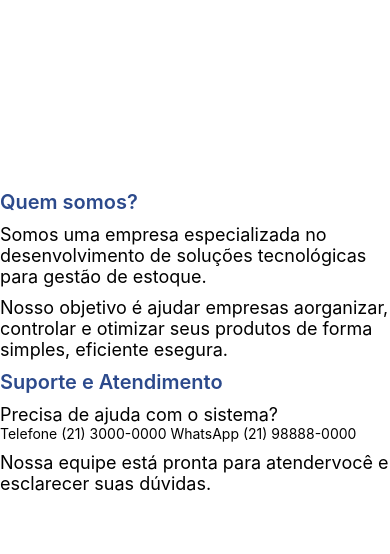
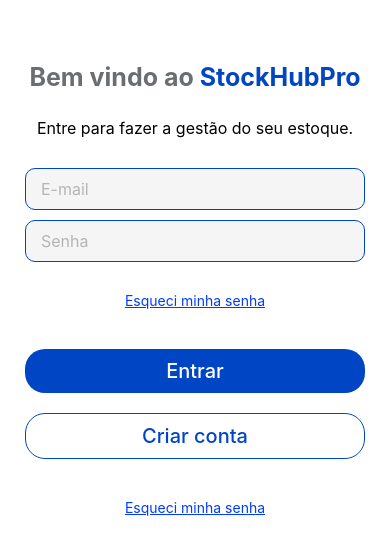
Before and after one commit to juliodev145/StockHubPro_Mobile_ReactNative, a React Native app: screen / in a window 390 px wide. Shown: the top 554 px of the page. Built offline with nearby package versions, Linux system fonts and the light colour scheme.

Commit message:
Changes to the button, header, and InfoScreen + LoginScreen

```diff
--- a/App.js
+++ b/App.js
@@ -1,8 +1,8 @@
-//import LoginScreen from "./src/App/screens/LoginScreen";
+import LoginScreen from "./src/App/screens/LoginScreen";
 
-import InfoScreen from "./src/App/screens/InfoScreen";
+//import InfoScreen from "./src/App/screens/InfoScreen";
 
 export default function App(){
-  //return <LoginScreen/>
-  return <InfoScreen/>
+  return <LoginScreen/>
+  //return <InfoScreen/>
 }
--- a/package.json
+++ b/package.json
@@ -8,6 +8,7 @@
     "react": "19.2.3",
     "react-dom": "19.2.3",
     "react-native": "0.86.3",
+    "react-native-safe-area-context": "~5.7.0",
     "react-native-web": "^0.21.2"
   },
   "scripts": {
--- a/src/App/components/Button.jsx
+++ b/src/App/components/Button.jsx
@@ -1,12 +1,14 @@
 import { Pressable, Text, StyleSheet } from "react-native";
 
-const BG_BUTTON = '#3CA7FF';
-const TEXT_PRIMARY = '#FFFFFF';
+const BG_BUTTON = "#0045C4";
+const TEXT_PRIMARY = "#FFFFFF";
 
-export default function Button({    //props - properties
+export default function Button({
     textButton = "Entrar",
     backgroundColor = BG_BUTTON,
     textColor = TEXT_PRIMARY,
+    borderColor = BG_BUTTON,
+    borderWidth = 0,
     borderRadius = 20,
     onPress
 }) {
@@ -16,6 +18,8 @@
                 styles.button,
                 {
                     backgroundColor: backgroundColor,
+                    borderColor: borderColor,
+                    borderWidth: borderWidth,
                     borderRadius: borderRadius
                 }
             ]}
@@ -30,13 +34,14 @@
 
 const styles = StyleSheet.create({
     button: {
-        marginHorizontal: 20,
+        marginHorizontal: 25,
         marginVertical: 10,
     },
 
     title: {
         textAlign: "center",
-        marginVertical: 2,
-        paddingVertical: 7,
+        paddingVertical: 10,
+        fontSize: 20,
+        fontWeight: "500",
     }
 });
--- a/src/App/components/LabeledInput.jsx
+++ b/src/App/components/LabeledInput.jsx
@@ -1,36 +1,35 @@
 import { StyleSheet, Text, TextInput, View } from "react-native";
 
 const INPUT_BG = "#f5f5f5";
-const INPUT_BORDER = "#3CA7FF";
+const INPUT_BORDER = "#0045C4";
 const LABEL_COLOR = "#000000";
 
-export default function LabeledInput({label}){
+export default function LabeledInput({label, placeholder}){
     return(
-        <View>
-            <Text>
-                {label}
-            </Text>
+        <View style={styles.container}>
+
             <TextInput
+                style={styles.input}
                 placeholderTextColor="#B5B5B5"
+                placeholder={placeholder}
             />
+
         </View>
     )
 }
 
 const styles = StyleSheet.create({
-    label:{
-        marginBottom: 6,
-        color: LABEL_COLOR,
-        fontSize: 14,
-        fontWeight: 600,
+    container:{
+        marginHorizontal: 25,
+        marginTop: 10,
     },
     input:{
         backgroundColor: INPUT_BG,
         borderRadius: 10,
         borderColor: INPUT_BORDER,
         borderWidth: 1,
-        fontSize: 14,
-        paddingHorizontal: 10,
-        paddingVertical: 12,
+        paddingVertical: 10,
+        paddingHorizontal: 15,
+        fontSize: 16,
     },
 })
--- a/src/App/screens/InfoScreen.jsx
+++ b/src/App/screens/InfoScreen.jsx
@@ -1,10 +1,17 @@
 import { StyleSheet, Text, View } from "react-native";
+import Header from "../components/Header";
 
 const COLOR_TITLE = "#2C4A8C";
 
 export default function InfoScreen() {
     return(
         <View style={styles.container}>
+
+            <Header/>
+
+            <View style={styles.content}>
+
+                {/**Icone */}
 
                 <View>
                     <Text style={styles.title}>
@@ -18,9 +25,7 @@
                     <Text style={styles.text}>
                         Nosso objetivo é ajudar empresas aorganizar, controlar e otimizar seus produtos de forma simples, eficiente esegura.
                     </Text>
-            </View>
 
-            <View>
                     <Text style={styles.title}>
                         Suporte e Atendimento
                     </Text>
@@ -29,10 +34,11 @@
                         Precisa de ajuda com o sistema?
                     </Text>
 
-                <Text>
-                    Telefone
-                    (21) 3000-0000
-                    WhatsApp
+                    <Text style={styles.text}>
+                        Telefone {"\n"}
+                        (21) 3000-0000 {"\n"}
+                        {"\n"}
+                        WhatsApp {"\n"}
                         (21) 98888-0000
                     </Text>
 
@@ -41,6 +47,10 @@
                     </Text>
 
                 </View>
+
+            </View>
+
+            {/**Navegação */}
 
         </View>
     )
@@ -53,12 +63,15 @@
         fontWeight: 600,
         marginTop: 10,
     },
+    content:{
+        paddingHorizontal: 25,
+        paddingVertical: 30,
+    },
     text:{
-        fontSize:18,
+        fontSize: 16,
         marginTop: 10,
     },
     container:{
         flex: 1,
-        marginTop: 180,
     },
 })
--- a/src/App/screens/LoginScreen.jsx
+++ b/src/App/screens/LoginScreen.jsx
@@ -1,34 +1,66 @@
 // Componente de tela
 import { View, Text, StyleSheet, TextInput } from "react-native";
 import Button from "../components/Button"
+import LabeledInput from "../components/LabeledInput";
+import { StatusBar } from "react-native";
 
-const INPUT_BORDER = "#3CA7FF";
+const INPUT_BORDER = "#0045C4";
 const LINK_COLOR = "#003CFF";
+
+const BG_COLOR = "#0045C4";
 
 export default function LoginScreen() {
   return (
+
     <View style={styles.container}>
+
+      <StatusBar
+        barStyle="light-content"    //statusbar claro
+        backgroundColor={BG_COLOR}
+        translucent={false}         //statusbar transparente
+      />
+
       <Text style = {styles.title}>
-        Bem vindo ao StockHubPro
+          Bem vindo ao{" "}
+          <Text style={styles.brand}>
+            StockHubPro
+          </Text>
       </Text>
+
       <Text style={styles.subTitle}>
         Entre para fazer a gestão do seu estoque.
       </Text>
-      <TextInput style={styles.input}
-        placeholder="E-mail"
-      />
-      <TextInput style={styles.input}
+
+        <LabeledInput
+          placeholder="E-mail"
+        />
+
+      <LabeledInput
         placeholder="Senha"
       />
+
       <Text style={styles.link}>
         Esqueci minha senha
       </Text>
-      <Button textButton="Entrar"/>
-      <Button textButton="Criar conta"/>
+
+      <Button
+        textButton="Entrar"
+      />
+
+      <Button
+        textButton="Criar conta"
+        backgroundColor="#FFFFFF"
+        textColor="#0045C4"
+        borderColor="#0045C4"
+        borderWidth={1}
+      />
+
       <Text style={styles.link}>
         Esqueci minha senha
       </Text>
+
     </View>
+
   );
 }
 
@@ -39,11 +71,14 @@
       paddingTop: 62,
     },
     title:{
-      fontSize: 20,
+      fontSize: 25,
       fontWeight: 700,
       textAlign: "center",
       color: "#6B6E71",
       marginBottom: 26,
+    },
+    brand:{
+      color: "#0045C4"
     },
     input:{
       borderColor: INPUT_BORDER,
@@ -54,6 +89,8 @@
     },
     subTitle:{
         textAlign: "center",
+        fontSize: 16,
+        marginBottom: 20,
     },
     link:{
         textDecorationLine: "underline",
```
Also changed, not shown: src/App/components/Header.jsx (+55 -12 lines), 1 other file (tests, documents, lock files or other folders). Lines whose indentation alone changed are shown as unchanged.
